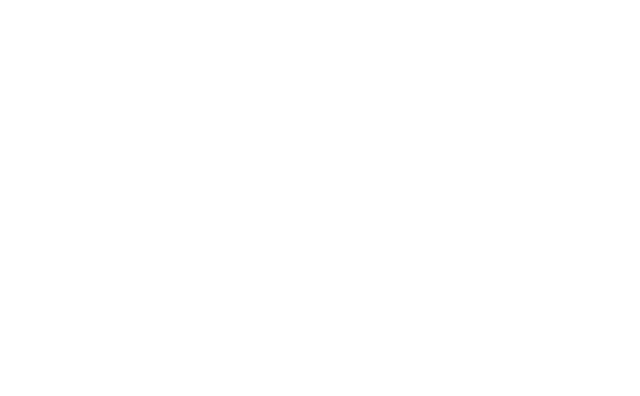
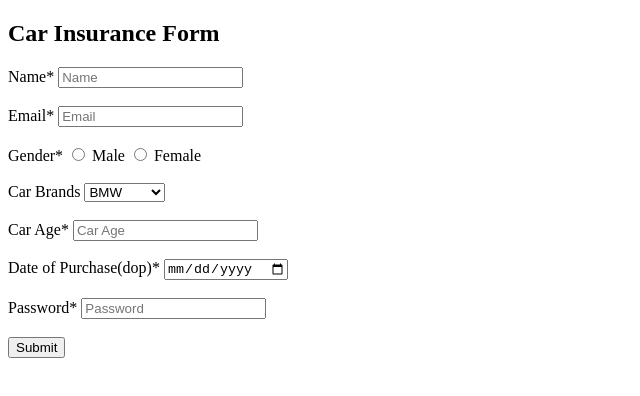
Before and after one commit to acciojob/car-insurance-form-chandanyadav8, a website: page main.html in a window 1280 px wide. Shown: the whole page, without its empty margins (0-640 px from the left). Drawn offline with Linux system fonts and the light colour scheme.

Commit message:
committed

```diff
--- a/main.html
+++ b/main.html
@@ -8,9 +8,71 @@
 
 <body>
 	<!-- the entire body must be written by student -->
+	<h2>Car Insurance Form</h2>
+
+		<form action="#" method="post">
+
+            <label for="name">Name*</label>
+            <input type="text" id="name" name="name" required placeholder="Name">
+			<br><br>
+
+            <label for="email">Email*</label>
+            <input type="email" id="email" name="email" required placeholder="Email">
+			<br><br>
+
+            <label for="gender">Gender*</label>
+            <input type="radio" id="male" name="gender" value="Male" required>
+            <label for="male">Male</label>
+            <input type="radio" id="female" name="gender" value="Female" required>
+            <label for="female">Female</label>
+			<br><br>
+
+            <label for="cars">Car Brands</label>
+            <select id="cars" name="cars">
+                <option value="BMW">BMW</option>
+                <option value="Audi">Audi</option>
+                <option value="Mercedez">Mercedez</option>
+            </select>
+			<br><br>
+
+            <label for="carage">Car Age*</label>
+            <input type="number" id="carage" name="carage" required placeholder="Car Age">
+			<br><br>
+
+            <label for="dop">Date of Purchase(dop)*</label>
+            <input type="date" id="dop" name="dateOfPurchase" required>
+			<br><br>
+
+            <label for="password">Password*</label>
+            <input type="password" id="password" name="password" required placeholder="Password">
+			<br><br>
+
+            <button type="submit">Submit</button>
+			</form>
+
     <script type="text/javascript" src="./script.js">
 </script>
 
 </body>
 
 </html>
+<!-- Make a Car insurance registration form to take
+
+Name8
+Email*
+Gender* (radio buttons)
+Car Brands (options : [BMW, Audi, Mercedez])
+Car Age*
+Date of Purchase(dop)*
+Password*
+submit button
+Kindly follow all the instructions mentioned below so that your code passes all the test cases
+
+Instructions:
+
+* are required fields,
+Use method attribute value in this case for the form!
+The respective input elements for the mentioned fields should have ids (i). #name (ii). #email (iii). #password (iv). #cars (v). #carage (vi). #dop For example, the element for selecting car brand should have id #cars.
+The radio buttons for gender should have name attribute as gender.
+All input elements must also have corresponding labels with for attribute set to id's of element they belong. For example, label for input of name will be <label for=""name""> Name</label>
+Use Button of type=submit -->
```
